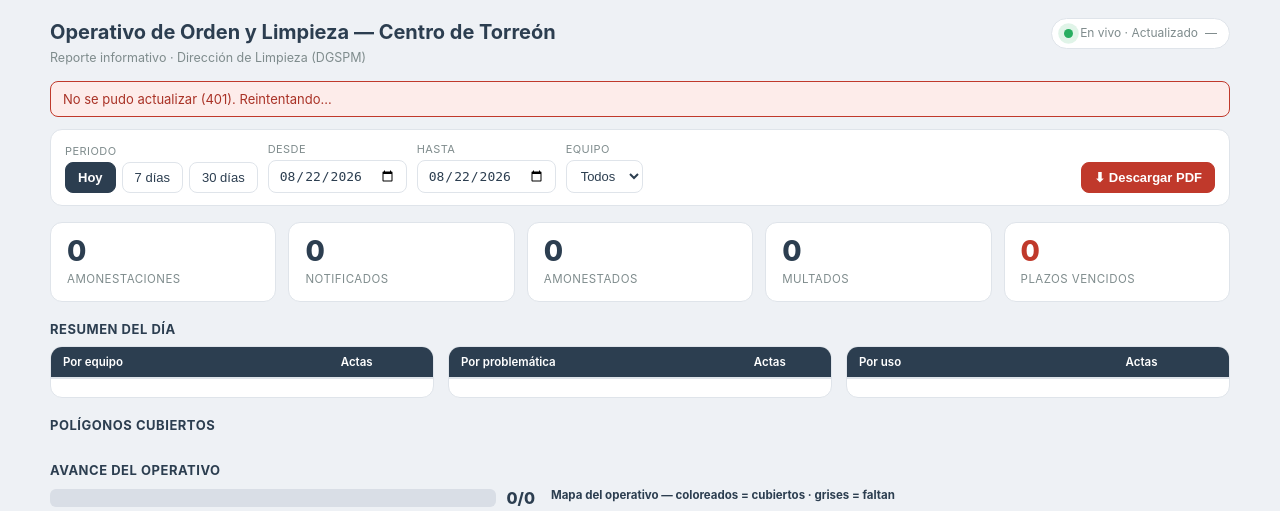
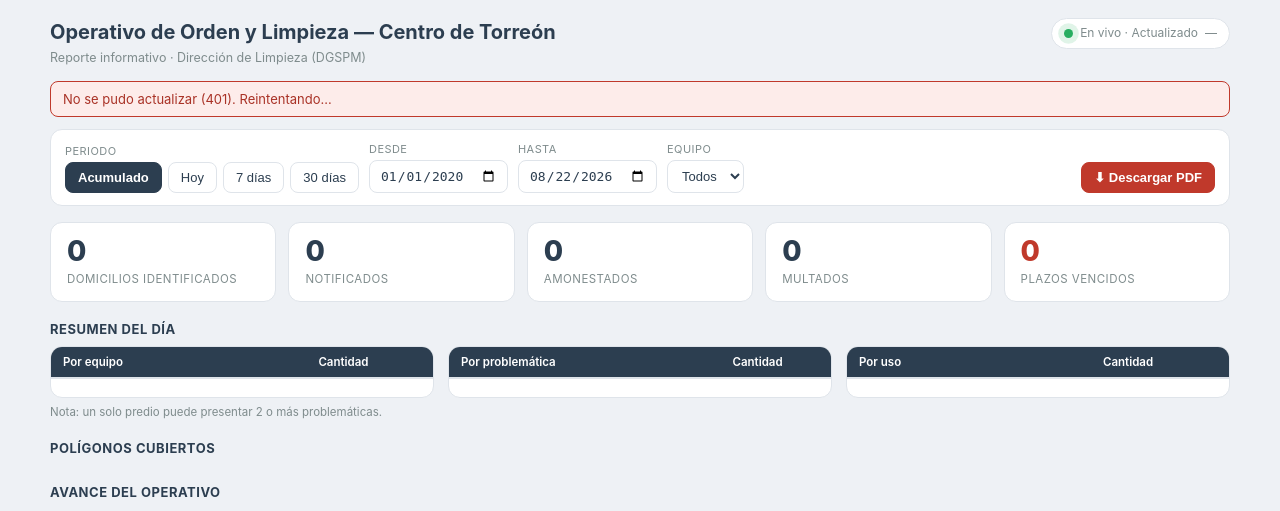
Before and after one commit to LuisViveros24/centros-transferencia, a Flask app: template templates/tablero.html in a window 1280 px wide. Shown: the top 511 px of the page. Run offline with Flask 3, Linux system fonts and the light colour scheme; the template is opened without the code that fills it, so the values that code supplies are empty; parts of the project's set-up code (start-up, migrations or seed data) failed here and were passed over; some libraries are stand-ins or nearby versions.

Commit message:
feat(reporte/tablero): Domicilios Identificados, Cantidad, %, Ambos y default Acumulado
- "amonestaciones" -> "Domicilios Identificados" (KPI y encabezado)
- Encabezados de columnas a "Cantidad"; nota "un predio puede tener 2+ problemáticas"
- Uso sin indicar -> "Ambos" (COALESCE + registro marcado en la base)
- Gráficas de pastel con porcentajes (PDF y tablero)
- Tablero abre por defecto en "Acumulado total" (con selector de periodos)

Co-Authored-By: Claude Opus 4.8 <noreply@anthropic.com>

```diff
--- a/app.py
+++ b/app.py
@@ -727,7 +727,7 @@ def dashboard_domicilios():
                 total = q1("SELECT COUNT(*) c FROM domicilios" + base_where, params)['c']
 
                 por_uso = {r['k']: r['c'] for r in qa(
-                    "SELECT COALESCE(NULLIF(TRIM(uso),''),'—') k, COUNT(*) c FROM domicilios"
+                    "SELECT COALESCE(NULLIF(TRIM(uso),''),'Ambos') k, COUNT(*) c FROM domicilios"
                     + base_where + " GROUP BY 1", params)}
                 por_estado = {r['k']: r['c'] for r in qa(
                     "SELECT COALESCE(NULLIF(TRIM(estado),''),'—') k, COUNT(*) c FROM domicilios"
@@ -918,8 +918,14 @@ def reporte_domicilios_pdf():
     asign = json.loads(pcfg['poligonos_asignados']) if pcfg.get('poligonos_asignados') else POLY_ASIGNADOS
     cubiertos = json.loads(pcfg['poligonos_cubiertos']) if pcfg.get('poligonos_cubiertos') else POLY_CUBIERTOS
     _MES = ['enero','febrero','marzo','abril','mayo','junio','julio','agosto','septiembre','octubre','noviembre','diciembre']
-    _d = datetime.strptime(desde, '%Y-%m-%d')
-    fecha_txt = (f'{_d.day} de {_MES[_d.month-1]} de {_d.year}') if desde == hasta else (desde + ' a ' + hasta)
+    def _fmt(s):
+        x = datetime.strptime(s, '%Y-%m-%d'); return f'{x.day} de {_MES[x.month-1]} de {x.year}'
+    if desde <= '2020-01-01':
+        fecha_txt = 'Acumulado total · al ' + _fmt(hasta)
+    elif desde == hasta:
+        fecha_txt = _fmt(desde)
+    else:
+        fecha_txt = _fmt(desde) + ' al ' + _fmt(hasta)
     from reporte import construir_reporte
     pdf = construir_reporte(rows, asign, cubiertos, POLY_COLORS, fecha_txt)
     return send_file(io.BytesIO(pdf), mimetype='application/pdf', as_attachment=True,
--- a/templates/tablero.html
+++ b/templates/tablero.html
@@ -76,7 +76,8 @@
     <div class="g">
       <label>Periodo</label>
       <div class="presets" id="presets">
-        <button data-d="0" class="on">Hoy</button>
+        <button data-d="all" class="on">Acumulado</button>
+        <button data-d="0">Hoy</button>
         <button data-d="6">7 días</button>
         <button data-d="29">30 días</button>
       </div>
@@ -88,7 +89,7 @@
   </div>
 
   <div class="kpis">
-    <div class="kpi"><div class="n" id="k-total">0</div><div class="l">Amonestaciones</div></div>
+    <div class="kpi"><div class="n" id="k-total">0</div><div class="l">Domicilios Identificados</div></div>
     <div class="kpi"><div class="n" id="k-noti">0</div><div class="l">Notificados</div></div>
     <div class="kpi"><div class="n" id="k-amon">0</div><div class="l">Amonestados</div></div>
     <div class="kpi"><div class="n" id="k-mult">0</div><div class="l">Multados</div></div>
@@ -97,10 +98,11 @@
 
   <h2>Resumen del día</h2>
   <div class="cards3">
-    <div class="card"><table><thead><tr><th>Por equipo</th><th class="num">Actas</th></tr></thead><tbody id="t-eq"></tbody></table><div class="pie" id="pie-eq"></div></div>
-    <div class="card"><table><thead><tr><th>Por problemática</th><th class="num">Actas</th></tr></thead><tbody id="t-prob"></tbody></table><div class="pie" id="pie-prob"></div></div>
-    <div class="card"><table><thead><tr><th>Por uso</th><th class="num">Actas</th></tr></thead><tbody id="t-uso"></tbody></table><div class="pie" id="pie-uso"></div></div>
+    <div class="card"><table><thead><tr><th>Por equipo</th><th class="num">Cantidad</th></tr></thead><tbody id="t-eq"></tbody></table><div class="pie" id="pie-eq"></div></div>
+    <div class="card"><table><thead><tr><th>Por problemática</th><th class="num">Cantidad</th></tr></thead><tbody id="t-prob"></tbody></table><div class="pie" id="pie-prob"></div></div>
+    <div class="card"><table><thead><tr><th>Por uso</th><th class="num">Cantidad</th></tr></thead><tbody id="t-uso"></tbody></table><div class="pie" id="pie-uso"></div></div>
   </div>
+  <div class="note" style="margin-top:6px">Nota: un solo predio puede presentar 2 o más problemáticas.</div>
 
   <h2 id="h-polys">Polígonos cubiertos</h2>
   <div class="polys" id="polys"></div>
@@ -130,7 +132,7 @@ let equiposCargados=false;
 function ymd(d){return d.getFullYear()+'-'+String(d.getMonth()+1).padStart(2,'0')+'-'+String(d.getDate()).padStart(2,'0');}
 function esc(s){return String(s==null?'':s).replace(/[&<>"]/g,c=>({'&':'&amp;','<':'&lt;','>':'&gt;','"':'&quot;'}[c]));}
 function eqCorto(s){return String(s||'—').split(' · ')[0];}
-function setPreset(dias){const h=new Date(),d=new Date();d.setDate(h.getDate()-Number(dias));
+function setPreset(dias){var h=new Date(),d;if(dias==='all'){d=new Date(2020,0,1);}else{d=new Date();d.setDate(h.getDate()-Number(dias));}
   document.getElementById('f-desde').value=ymd(d);document.getElementById('f-hasta').value=ymd(h);}
 function qs(){const de=document.getElementById('f-desde').value,ha=document.getElementById('f-hasta').value,eq=document.getElementById('f-equipo').value;
   return '?desde='+de+'&hasta='+ha+(eq?'&equipo='+encodeURIComponent(eq):'');}
@@ -149,15 +151,17 @@ function colorsFor(kind, items){
 }
 function svgPie(items, cols){
   var total=items.reduce(function(s,it){return s+Number(it[1]);},0)||1;
-  var cx=50,cy=50,r=46,a=-Math.PI/2,paths='';
+  var cx=50,cy=50,r=46,a=-Math.PI/2,paths='',labels='';
   items.forEach(function(it,i){
-    var frac=Number(it[1])/total, a2=a+frac*2*Math.PI;
+    var frac=Number(it[1])/total, a2=a+frac*2*Math.PI, mid=(a+a2)/2;
     if(frac>=0.9999){ paths+='<circle cx="50" cy="50" r="46" fill="'+cols[i]+'"/>'; }
     else{ var x1=cx+r*Math.cos(a),y1=cy+r*Math.sin(a),x2=cx+r*Math.cos(a2),y2=cy+r*Math.sin(a2),lg=frac>0.5?1:0;
       paths+='<path d="M50,50 L'+x1.toFixed(2)+','+y1.toFixed(2)+' A46,46 0 '+lg+' 1 '+x2.toFixed(2)+','+y2.toFixed(2)+' Z" fill="'+cols[i]+'" stroke="#fff" stroke-width="1"/>'; }
+    if(frac>=0.06){ var lr=r*0.62,lx=cx+lr*Math.cos(mid),ly=cy+lr*Math.sin(mid);
+      labels+='<text x="'+lx.toFixed(1)+'" y="'+ly.toFixed(1)+'" font-size="8" font-weight="bold" fill="#fff" text-anchor="middle" dominant-baseline="middle">'+Math.round(frac*100)+'%</text>'; }
     a=a2;
   });
-  return '<svg viewBox="0 0 100 100" style="width:118px;height:118px">'+paths+'</svg>';
+  return '<svg viewBox="0 0 100 100" style="width:118px;height:118px">'+paths+labels+'</svg>';
 }
 function renderResumen(tbodyId, pieId, items, cols){
   var b=document.getElementById(tbodyId), pe=document.getElementById(pieId);
@@ -235,7 +239,7 @@ async function cargar(){
   }catch(e){err.textContent='No se pudo actualizar ('+(e.message||e)+'). Reintentando…';err.style.display='block';}
 }
 
-setPreset(0);
+setPreset('all');
 cargar();
 setInterval(cargar,60000);
 </script>
```
Also changed, not shown: reporte.py (+11 -5 lines).
